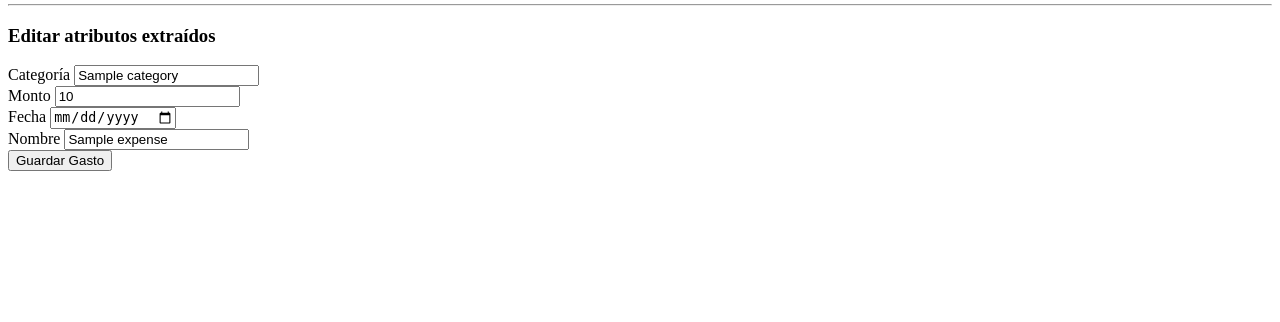
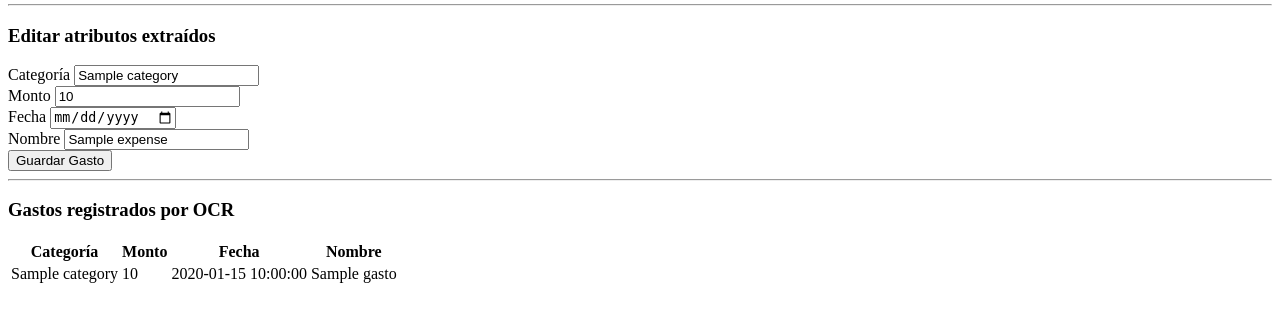
Before and after one commit to ignacioz21/GestorGastosIA, a Flask app: template src/templates/prueba3.html in a window 1280 px wide. Shown: the part 157-479 px from the top of the page. Run offline with Flask 3, Linux system fonts and the light colour scheme; the template is opened without the code that fills it: most values are stand-ins (such as "Sample title", 1, 10 or a date in 2020).

Commit message:
Enhance OCR functionality: add date formatting in extract_bills_atributes and update atributes_extraction_OCR to handle date extraction; improve prueba3.html to display registered expenses in a table format.

```diff
--- a/src/database/helpeDB.py
+++ b/src/database/helpeDB.py
@@ -1,7 +1,7 @@
 from . import get_db_connection
 from datetime import datetime
 from mysql.connector import Error
-from src.IA.utils.tools import extrac_category, extract_bills_atributes
+from src.IA.utils.tools import extrac_category, extract_bills_atributes, change_date_format
 
 def add_expense(name, amount, date, category):
     now = datetime.now();
@@ -100,6 +100,8 @@ def atributes_extraction_OCR(text):
         atributes = extract_bills_atributes(text)
         if atributes['date'] is None:
             atributes['date'] = datetime.now().strftime('%Y-%m-%d')
+            atributes['date'] = change_date_format(atributes['date'])
+            print(atributes['date'])
         return atributes
     except Exception as e:
         print(f"Error extracting attributes from OCR text: {e}")
--- a/src/templates/prueba3.html
+++ b/src/templates/prueba3.html
@@ -34,6 +34,33 @@
         <button type="submit" class="btn btn-success" name="action" value="save-db">Guardar Gasto</button>
     </form>
 {% endif %}
+
+{% if expenses_list %}
+    <hr>
+    <h3>Gastos registrados por OCR</h3>
+    <div class="table-responsive">
+        <table class="table table-striped">
+            <thead>
+                <tr>
+                    <th>Categoría</th>
+                    <th>Monto</th>
+                    <th>Fecha</th>
+                    <th>Nombre</th>
+                </tr>
+            </thead>
+            <tbody>
+                {% for gasto in expenses_list %}
+                <tr>
+                    <td>{{ gasto.category }}</td>
+                    <td>{{ gasto.amount }}</td>
+                    <td>{{ gasto.date }}</td>
+                    <td>{{ gasto.name }}</td>
+                </tr>
+                {% endfor %}
+            </tbody>
+        </table>
+    </div>
+{% endif %}
 <script>
 document.getElementById('extract-btn').addEventListener('click', function(e) {
     e.preventDefault();
```
Also changed, not shown: src/IA/utils/tools.py (+14 -0 lines).
